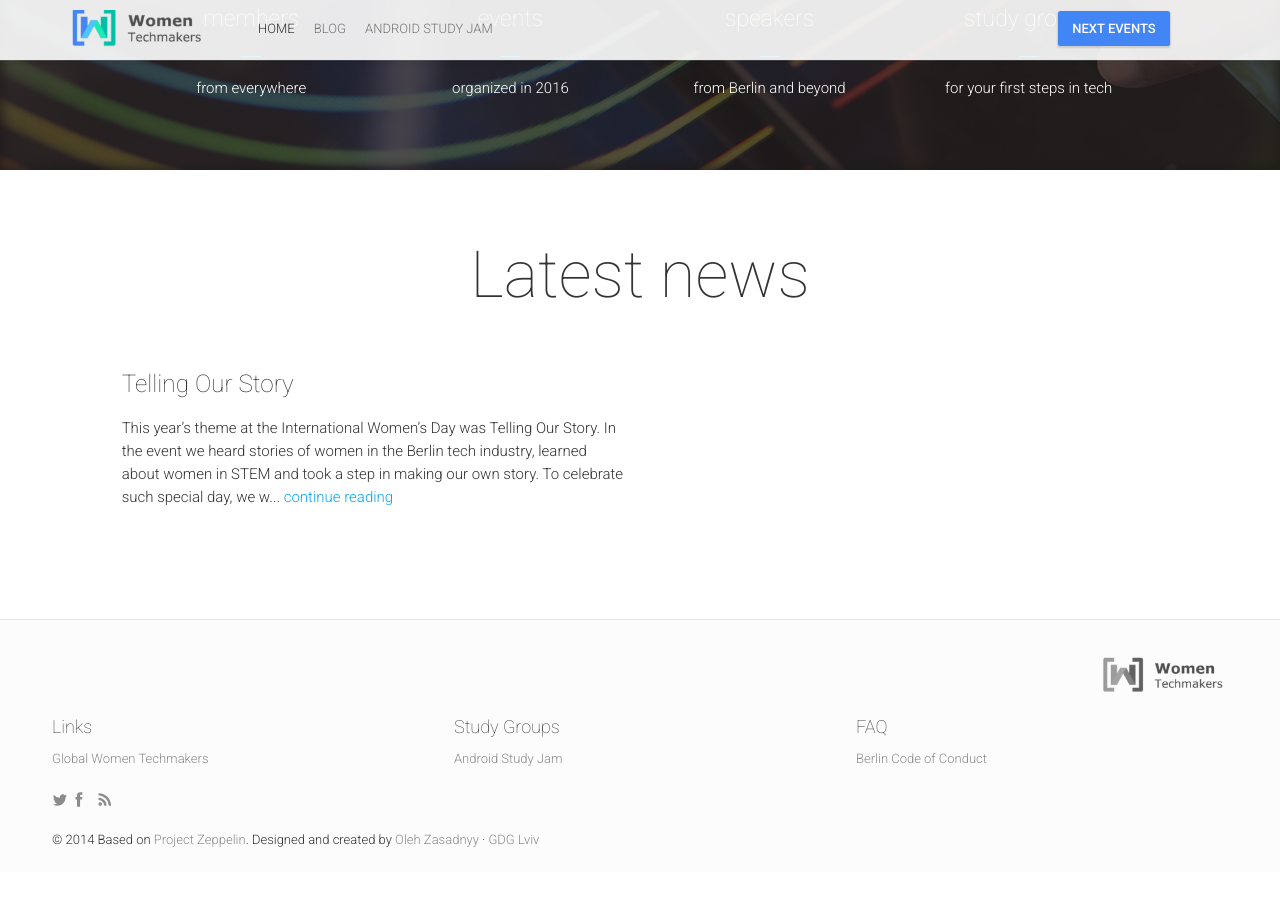
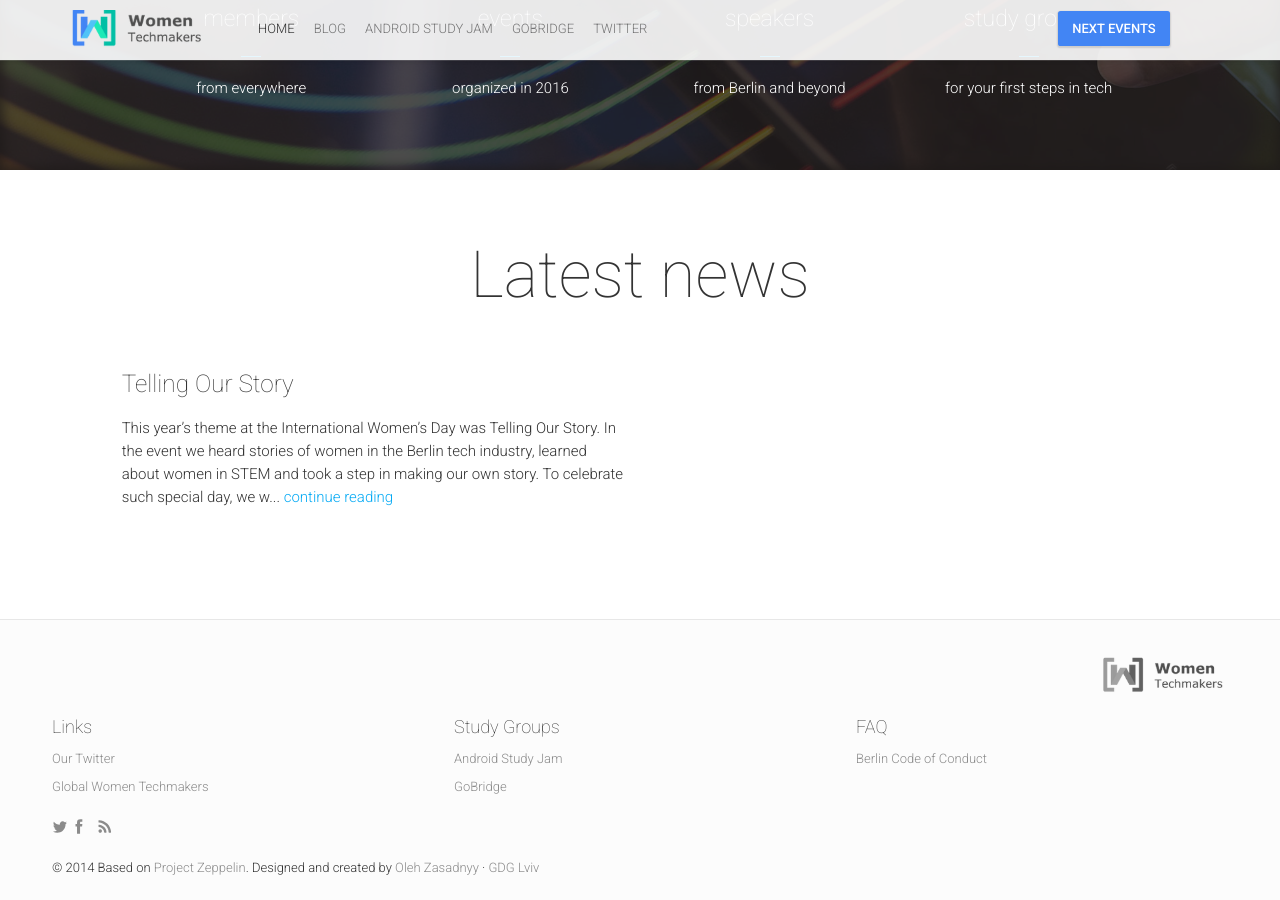
Before and after one commit to WTMBerlin/wtmberlin.github.io, a Jekyll site: the page built from index.html, in a window 1280 px wide and 900 px high, scrolled down 1621 px. Built offline with Jekyll 4.4.1, drawn with Linux system fonts in a browser that asks for light colours; nearby versions of some CDN libraries; comment, search, counter and statistics services are not loaded; before the commit the page ends 2493 px from its top, so only the background shows below that.

Commit message:
Added links on navigation and footer

```diff
--- a/_config.yml
+++ b/_config.yml
@@ -40,11 +40,16 @@
  - {permalink: "/", text: "Home"}
  - {permalink: "/blog/", text: "Blog"}
  - {permalink: "/android-study-jam/", text: "Android Study Jam"}
+ - {link: "https://golangbridge.org/", text: "GoBridge"}
  #- {permalink: "/schedule/", text: "Schedule"}
  #- {permalink: "/speakers/", text: "Speakers"}
  #- {permalink: "/team/", text: "Team"}
  #- {permalink: "/logistics/", text: "Logistics"}
  #- {permalink: "/hackathon/", text: "Hackathon"}
+ - {link: "https://twitter.com/intent/user?screen_name=wtm_berlin", text: "Twitter"}
+ - {link: "https://facebook.com/pg/WomenTechmakersBerlinPage", icon: "Facebook Page"}
+ - {link: "https://www.facebook.com/groups/1106085959408694/", icon: "Facebook Group"}
+ - {link: "https://github.com/WTMBerlin", icon: "GitHub"}
 bottomNavigationLinks:
  - {link: "https://www.meetup.com/women-techmakers-berlin/?scroll=true", text: "Next Events"}
 rightNavigationButtons:
@@ -176,11 +181,16 @@
  -
   title: "Links"
   links:
+   - {link: "https://twitter.com/intent/user?screen_name=wtm_berlin", text: "Our Twitter"}
+   - {link: "https://facebook.com/pg/WomenTechmakersBerlinPage", icon: "Our Facebook Page"}
+   - {link: "https://www.facebook.com/groups/1106085959408694/", icon: "Our Facebook Group"}
+   - {link: "https://github.com/WTMBerlin", icon: "Our GitHub"}
    - {link: "https://www.womentechmakers.com/", text: "Global Women Techmakers"}
  -
   title: "Study Groups"
   links:
    - {permalink: "/android-study-jam/", text: "Android Study Jam"}
+   - {link: "https://golangbridge.org/", text: "GoBridge"}
  -
   title: "FAQ"
   links:
```
